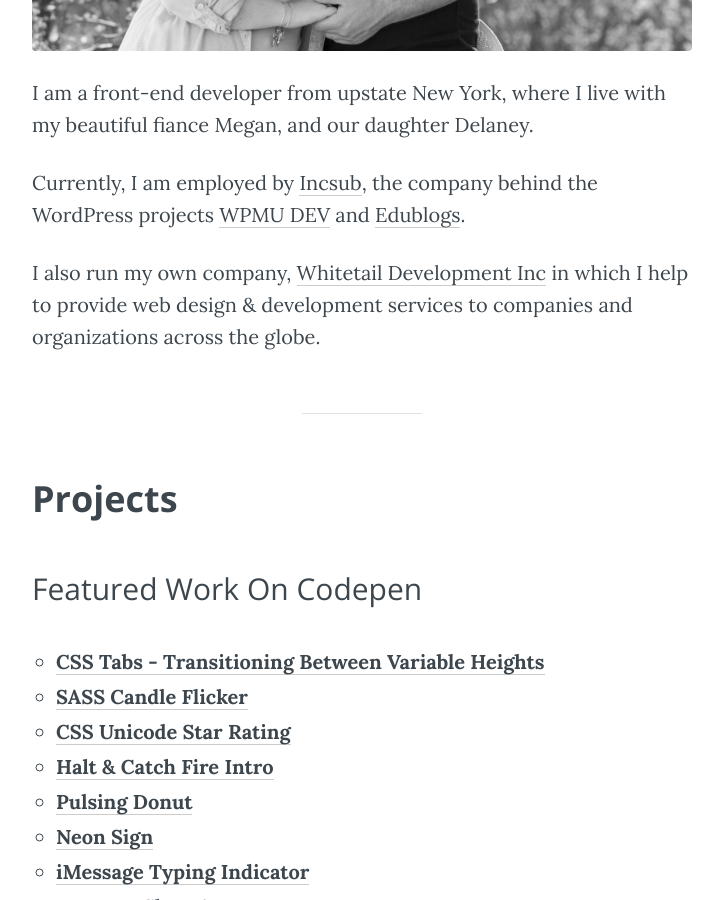
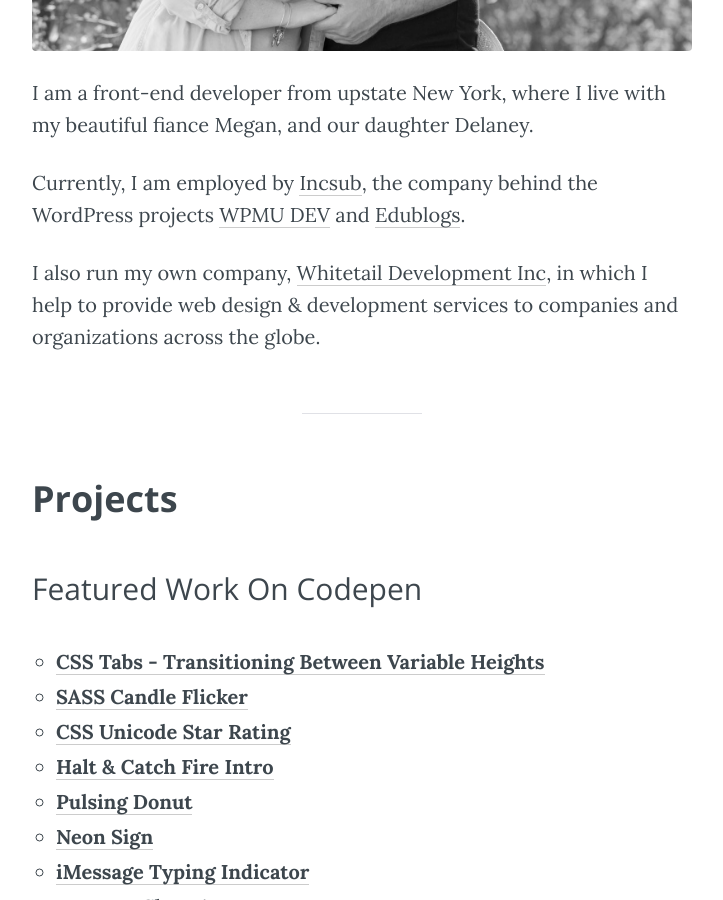
Before and after one commit to josephfusco/josephfusco.github.io, a Jekyll site: the page built from index.md, in a window 1280 px wide and 900 px high, scrolled down 651 px. Shown: the whole window, without its empty margins (278-1001 px from the left). Built offline with Jekyll 4.4.1, drawn with Linux system fonts in a browser that asks for light colours; some web fonts are replaced; Markdown is read by kramdown in place of the engine named in the settings.

```diff
--- a/index.md
+++ b/index.md
@@ -11,7 +11,7 @@ I am a front-end developer from upstate New York, where I live with my beautiful
 
 Currently, I am employed by [Incsub](http://incsub.com), the company behind the WordPress projects [WPMU DEV](http://premium.wpmudev.org) and [Edublogs](http://edublogs.org).
 
-I also run my own company, [Whitetail Development Inc](http://whitetail.io) in which I help to provide web design & development services to companies and organizations across the globe.
+I also run my own company, [Whitetail Development Inc](http://whitetail.io), in which I help to provide web design & development services to companies and organizations across the globe.
 
 -----
 
```
